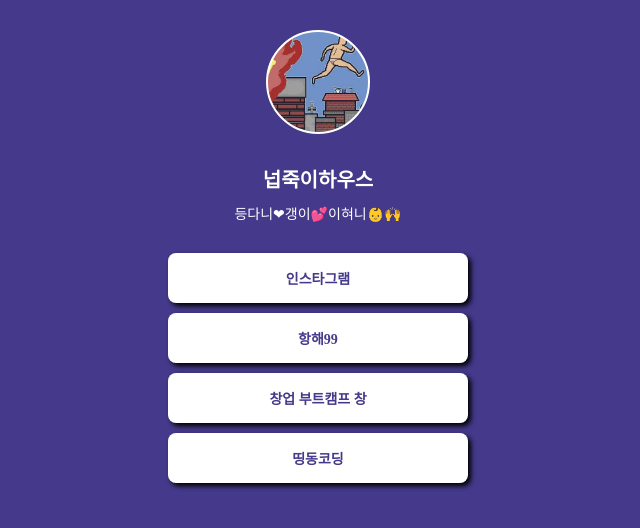
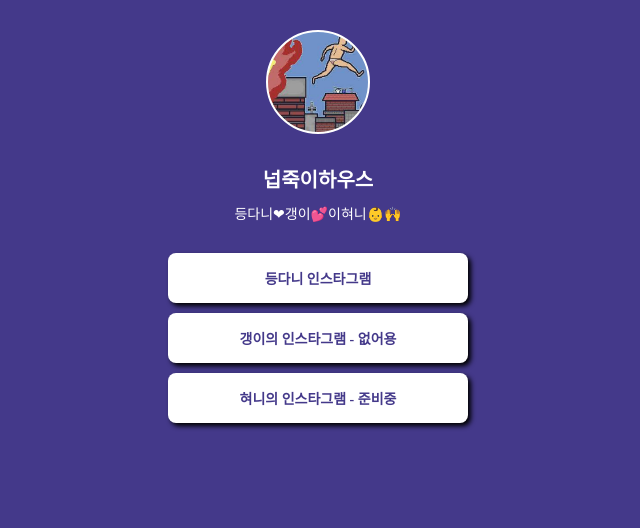
Before and after one commit to anthony8282/mypage, a plain HTML site: page index.html in a window 1280 px wide. Shown: the whole page, without its empty margins (322-962 px from the left). Drawn offline with Linux system fonts and the light colour scheme; a web font is replaced by a local one.

Commit message:
Update index.html

```diff
--- a/index.html
+++ b/index.html
@@ -88,10 +88,10 @@
             <div class="profile"></div>
             <h1 class="main">넙죽이하우스</h1>
             <p class="sub">등다니❤갱이💕이혀니👶🙌</p>
-            <a target="_blank" href="https://spartacodingclub.kr/">인스타그램</a>
-            <a target="_blank" href="https://hanghae99.spartacodingclub.kr/">항해99</a>
-            <a target="_blank" href="https://chang.spartacodingclub.kr/">창업 부트캠프 창</a>
-            <a target="_blank" href="https://ddingdong.spartacodingclub.kr/">띵동코딩</a>
+            <a target="_blank" href="https://www.instagram.com/seungjin7119/">등다니 인스타그램</a>
+            <a target="_blank" href=" ">갱이의 인스타그램 - 없어용</a>
+            <a target="_blank" href=" ">혀니의 인스타그램 - 준비중</a>
+
         </div>
 
     </body>
```
